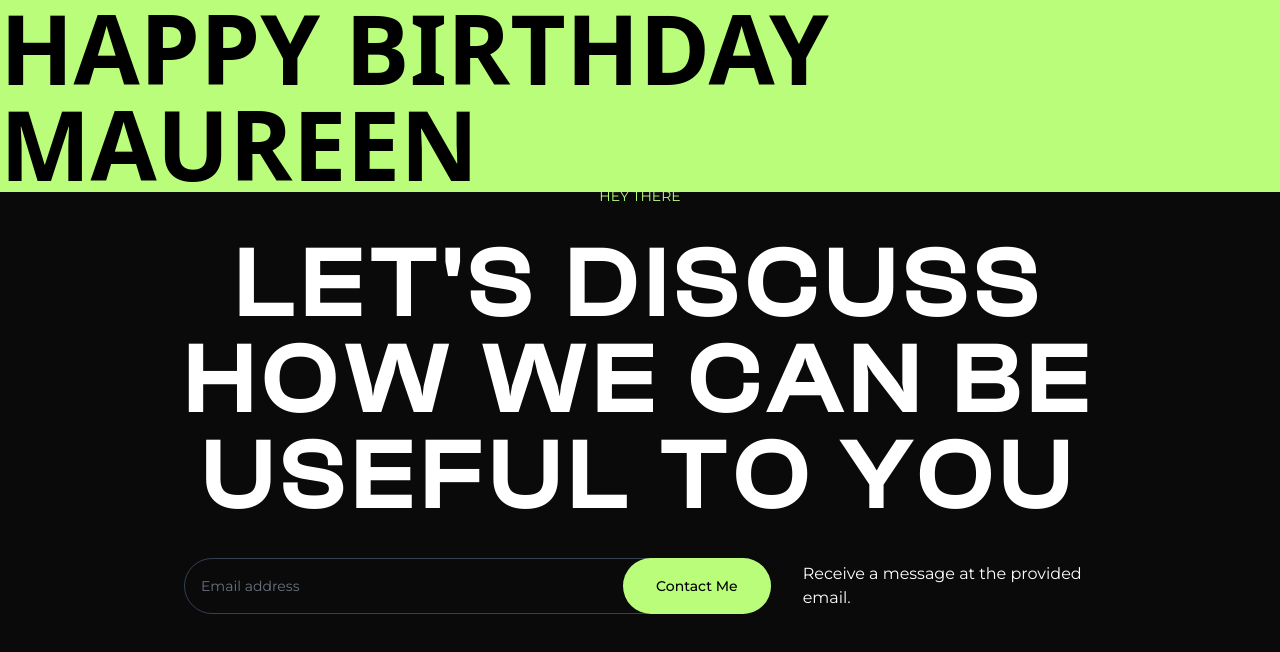
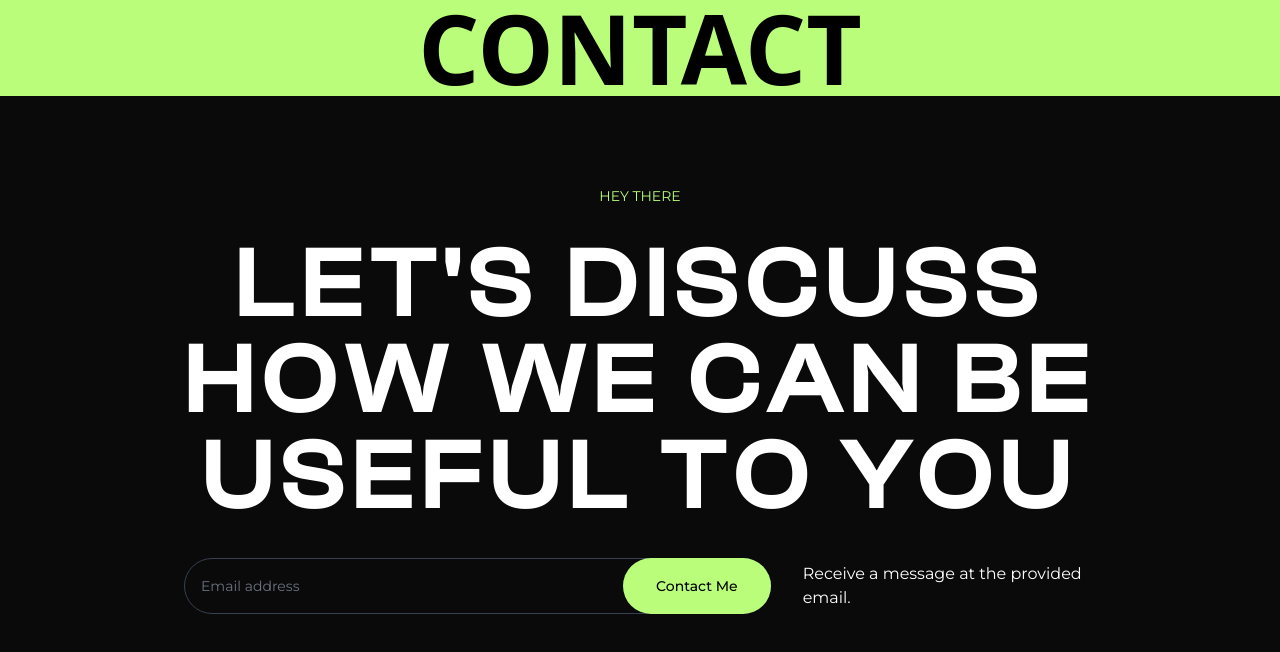
Before and after one commit to JaleelB/aws-serverless-contact-form, a Next.js app: page / in a window 1280 px wide. Shown: the top 652 px of the page. Built offline with nearby package versions, Linux system fonts and the light colour scheme.

Commit message:
updated loader text

```diff
--- a/pages/index.tsx
+++ b/pages/index.tsx
@@ -14,7 +14,7 @@ export default function Home() {
         <meta name="viewport" content="width=device-width, initial-scale=1" />
         <link rel="icon" href="/favicon.ico" />
       </Head>
-      <Loader title={"Happy Birthday Maureen"} loaderControls={loaderControls}/>
+      <Loader title={"Contact"} loaderControls={loaderControls}/>
       <section
         className={`bg-primary py-12 px-4 sm:px-6 lg:px-8 h-screen w-screen grid place-items-center`}
       >
```
